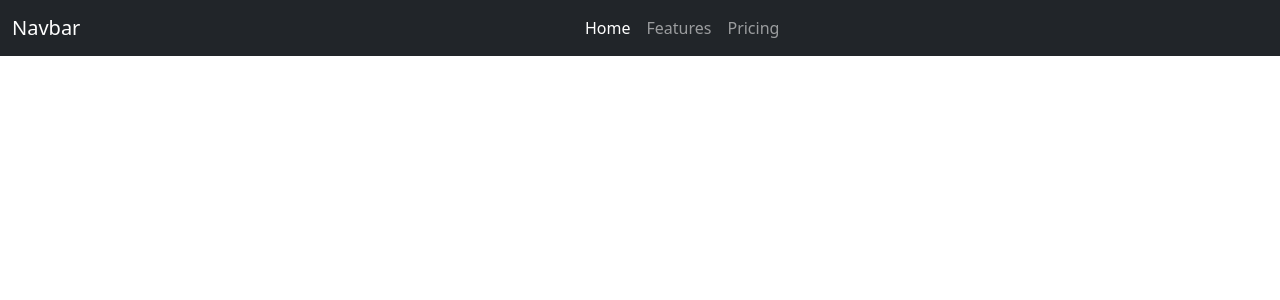
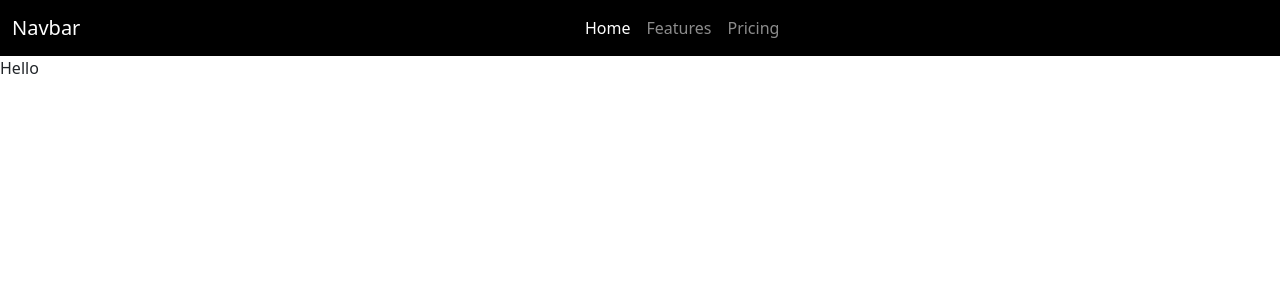
Before and after one commit to DeveloperUmerFarooq/innotech, a React (Create React App) app: page /about in a window 1280 px wide. Shown: the top 300 px of the page. Built offline with nearby package versions, Linux system fonts and the light colour scheme.

Commit message:
Routing established

```diff
--- a/package.json
+++ b/package.json
@@ -6,9 +6,12 @@
     "@testing-library/jest-dom": "^5.17.0",
     "@testing-library/react": "^13.4.0",
     "@testing-library/user-event": "^13.5.0",
+    "bootstrap": "^5.3.3",
     "innotech": "file:",
     "react": "^18.3.1",
     "react-dom": "^18.3.1",
+    "react-router": "^7.0.2",
+    "react-router-dom": "^7.0.2",
     "react-scripts": "5.0.1",
     "web-vitals": "^2.1.4"
   },
--- a/public/index.html
+++ b/public/index.html
@@ -29,6 +29,7 @@
   <body>
     <noscript>You need to enable JavaScript to run this app.</noscript>
     <div id="root"></div>
+
     <!--
       This HTML file is a template.
       If you open it directly in the browser, you will see an empty page.
--- /dev/null
+++ b/src/About.js
@@ -0,0 +1,11 @@
+import React from 'react'
+import Navbar from './components/Navbar'
+
+export default function About() {
+  return (
+    <>
+    <Navbar/>
+      Hello
+    </>
+  )
+}
--- a/src/App.js
+++ b/src/App.js
@@ -1,26 +1,14 @@
 import './App.css';
-import '../node_modules/bootstrap/dist/css/bootstrap.min.css'
-import '../node_modules/bootstrap/dist/js/bootstrap.min'
+import 'bootstrap/dist/css/bootstrap.min.css'
+import 'bootstrap/dist/js/bootstrap.min'
+import Navbar from './components/Navbar';
+
 
 function App() {
 
   return (
     <>
-      <nav className="navbar navbar-expand-lg bg-dark" data-bs-theme="dark">
-        <div className="container-fluid">
-          <a className="navbar-brand" href="/">Navbar</a>
-          <button className="navbar-toggler" type="button" data-bs-toggle="collapse" data-bs-target="#navbarNavAltMarkup" aria-controls="navbarNavAltMarkup" aria-expanded="false" aria-label="Toggle navigation">
-            <span className="navbar-toggler-icon" />
-          </button>
-          <div className="collapse navbar-collapse" id="navbarNavAltMarkup">
-            <div className="navbar-nav mx-auto">
-              <a className="nav-link active" aria-current="page" href="/">Home</a>
-              <a className="nav-link" href="/">Features</a>
-              <a className="nav-link" href="/">Pricing</a>
-            </div>
-          </div>
-        </div>
-      </nav>
+      <Navbar/>
     </>
   );
 }
--- /dev/null
+++ b/src/components/Navbar.jsx
@@ -0,0 +1,22 @@
+import React from 'react'
+import { Link } from 'react-router'
+
+export default function Navbar() {
+  return (
+    <nav className="navbar navbar-expand-lg bg-black position-sticky top-0" data-bs-theme="dark">
+        <div className="container-fluid">
+          <a className="navbar-brand" href="/">Navbar</a>
+          <button className="navbar-toggler" type="button" data-bs-toggle="collapse" data-bs-target="#navbarNavAltMarkup" aria-controls="navbarNavAltMarkup" aria-expanded="false" aria-label="Toggle navigation">
+            <span className="navbar-toggler-icon" />
+          </button>
+          <div className="collapse navbar-collapse" id="navbarNavAltMarkup">
+            <div className="navbar-nav mx-auto">
+              <Link className="nav-link active" aria-current="page" to="/">Home</Link>
+              <Link className="nav-link" to="/about">Features</Link>
+              <Link className="nav-link" to="/about">Pricing</Link>
+            </div>
+          </div>
+        </div>
+      </nav>
+  )
+}
--- a/src/index.js
+++ b/src/index.js
@@ -3,15 +3,18 @@ import ReactDOM from 'react-dom/client';
 import './index.css';
 import App from './App';
 import reportWebVitals from './reportWebVitals';
+import { BrowserRouter, Route, Routes } from 'react-router';
+import About from './About';
 
 const root = ReactDOM.createRoot(document.getElementById('root'));
 root.render(
   <React.StrictMode>
-    <App />
+    <BrowserRouter>
+      <Routes>
+      <Route path='/' element={<App/>}></Route>
+        <Route path='/about' element={<About/>}></Route>
+      </Routes>
+    </BrowserRouter>
   </React.StrictMode>
 );
-
-// If you want to start measuring performance in your app, pass a function
-// to log results (for example: reportWebVitals(console.log))
-// or send to an analytics endpoint. Learn more: https://bit.ly/CRA-vitals
 reportWebVitals();
```
Also changed, not shown: 1 other file (tests, documents, lock files or other folders).
